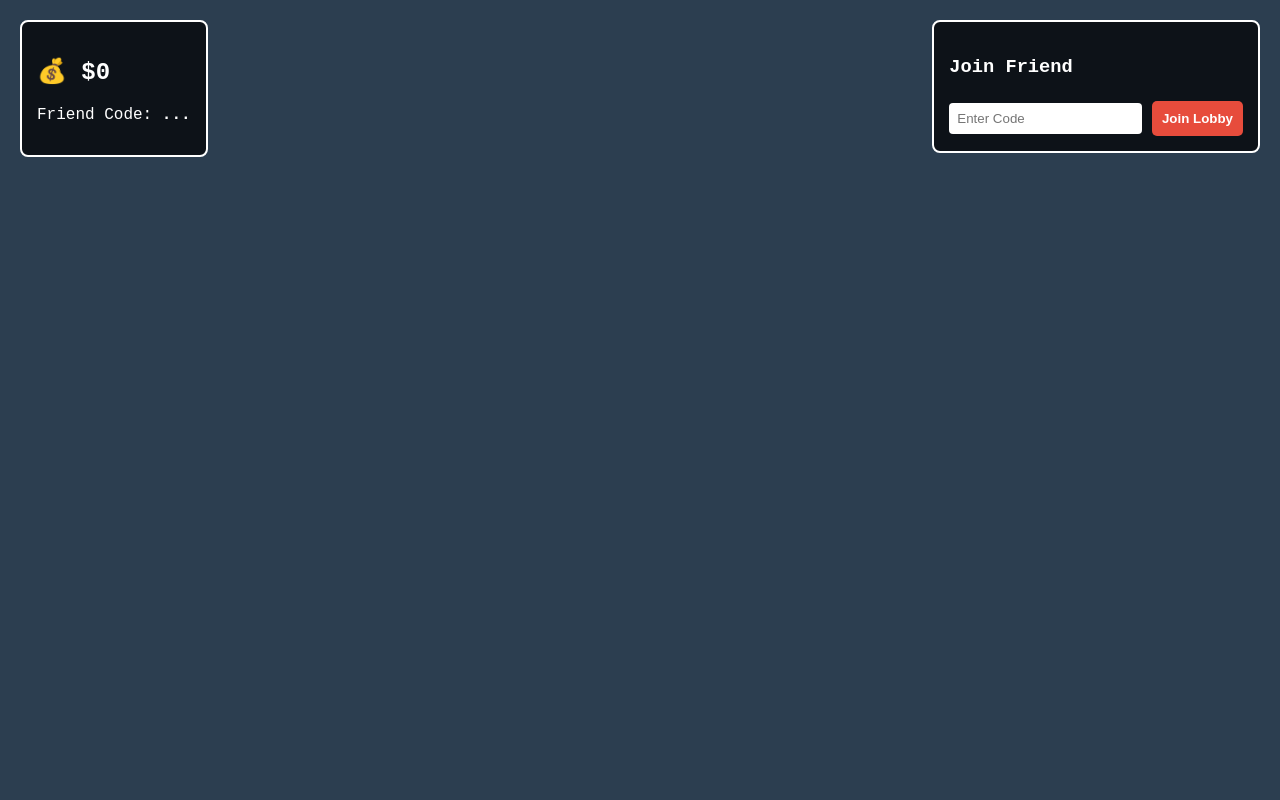
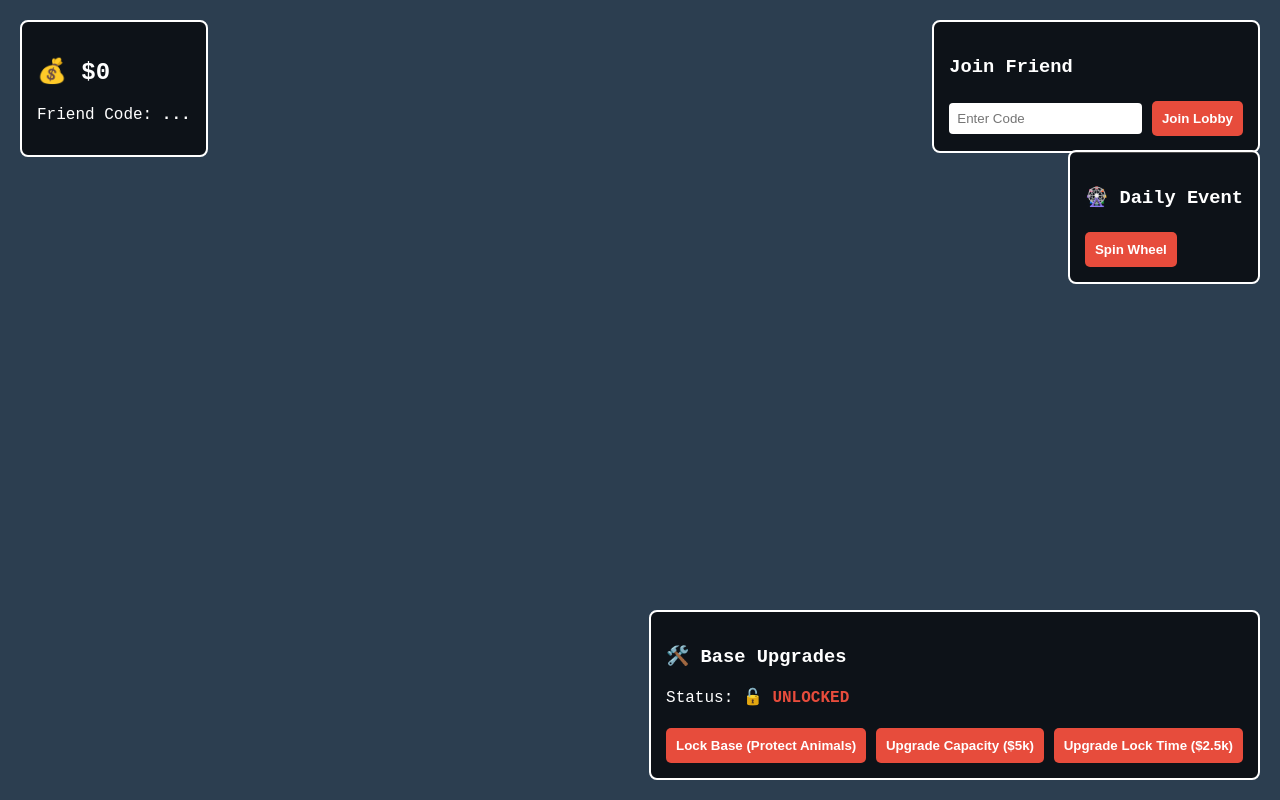
Before and after one commit to Pinstaria/stealtheanimal, a website: page index.html in a window 1280 px wide. Drawn offline with nearby package versions, Linux system fonts and the light colour scheme.

Commit message:
Update index.html

```diff
--- a/index.html
+++ b/index.html
@@ -40,6 +40,18 @@
             <button id="claim-egg-btn">Claim Weekly Egg</button>
         </div>
     </div>
+    <div id="events-menu" class="hud-box" style="top: 150px; right: 20px;">
+        <h3>🎡 Daily Event</h3>
+        <button id="spin-wheel-btn">Spin Wheel</button>
+    </div>
+
+    <div id="upgrades-menu" class="hud-box" style="bottom: 20px; right: 20px;">
+        <h3>🛠️ Base Upgrades</h3>
+        <p>Status: <strong id="base-status" style="color: #e74c3c;">🔓 UNLOCKED</strong></p>
+        <button id="lock-base-btn">Lock Base (Protect Animals)</button>
+        <button id="upgrade-capacity-btn">Upgrade Capacity ($5k)</button>
+        <button id="upgrade-lock-btn">Upgrade Lock Time ($2.5k)</button>
+    </div>
 
     <script type="module" src="./firebase-setup.js"></script>
     <script src="/socket.io/socket.io.js"></script>
```
